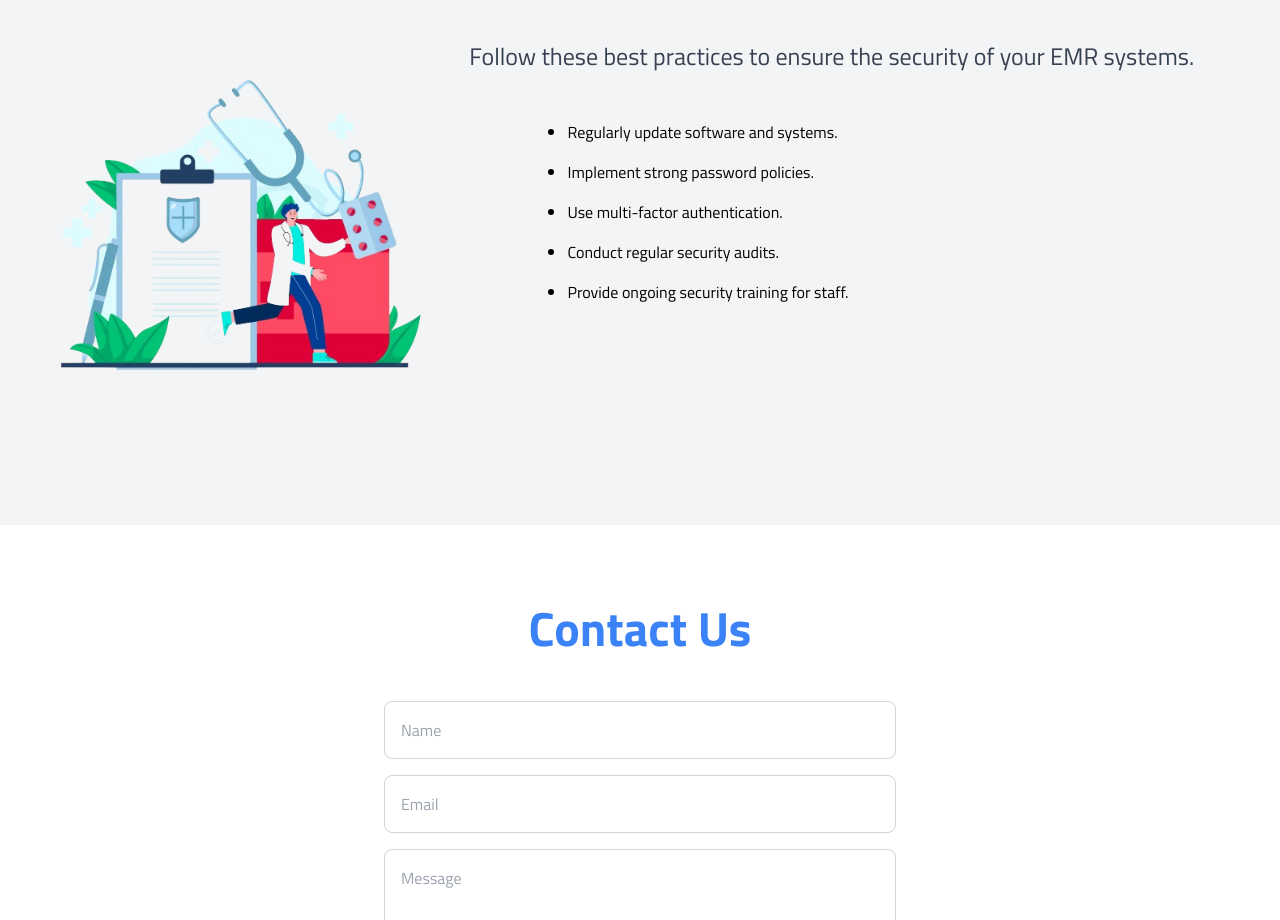
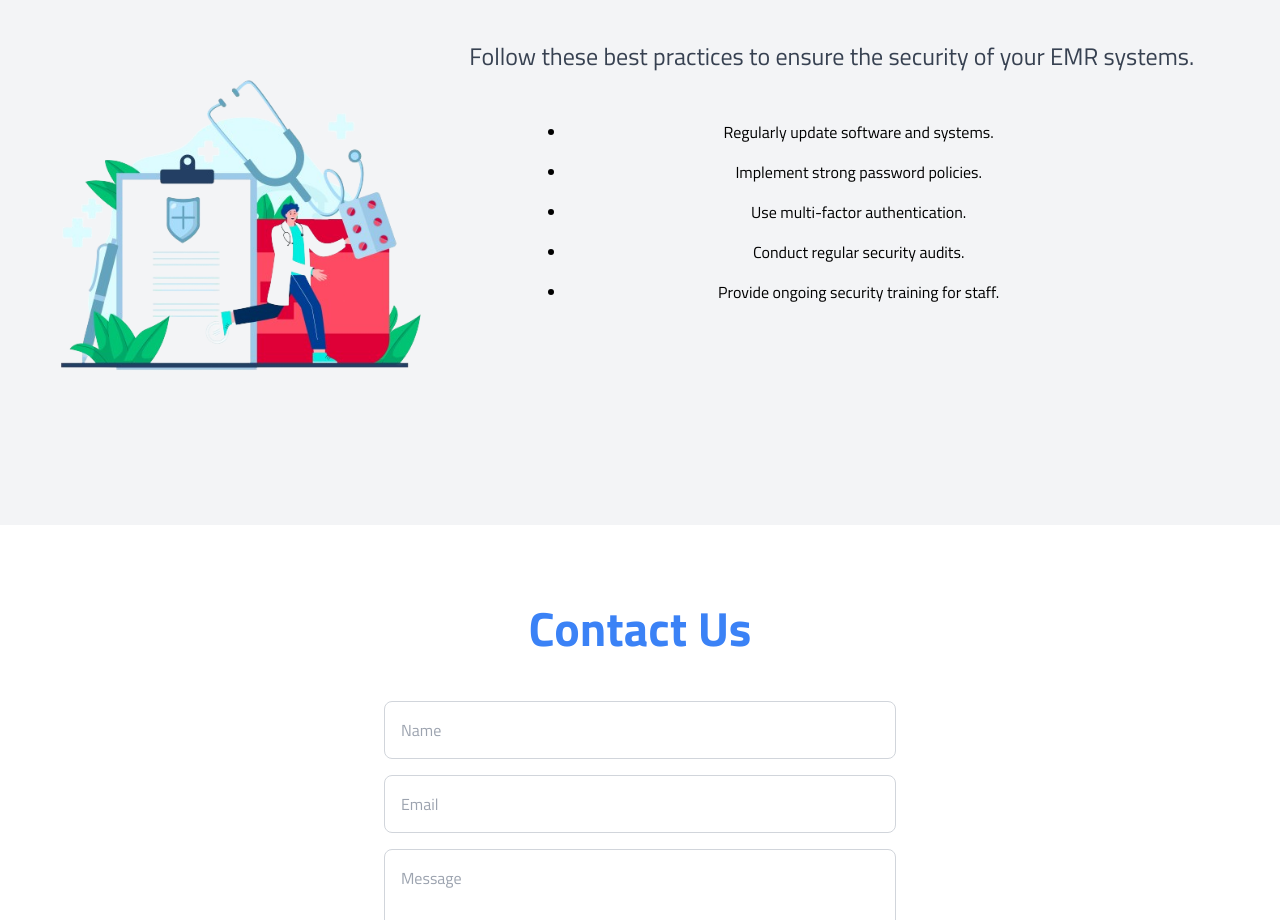
Before and after one commit to OluwaTobba/EMRs, a React (Vite) app: page / in a window 1280 px wide. Shown: the part 1460-2380 px from the top of the page. Built offline with nearby package versions, Linux system fonts and the light colour scheme.

Commit message:
third commit

```diff
--- a/src/Components/BestPractices.jsx
+++ b/src/Components/BestPractices.jsx
@@ -24,7 +24,7 @@ function BestPractices() {
                     <p className="text-lg sm:text-xl lg:text-2xl mb-12 text-gray-700 leading-relaxed">
                         Follow these best practices to ensure the security of your EMR systems.
                     </p>
-                    <ul className=" list-disc text-lecenterft mx-auto mt-8 max-w-prose space-y-4">
+                    <ul className=" list-disc text-center centerft mx-auto mt-8 max-w-prose space-y-4">
                         <li>Regularly update software and systems.</li>
                         <li>Implement strong password policies.</li>
                         <li>Use multi-factor authentication.</li>
```
